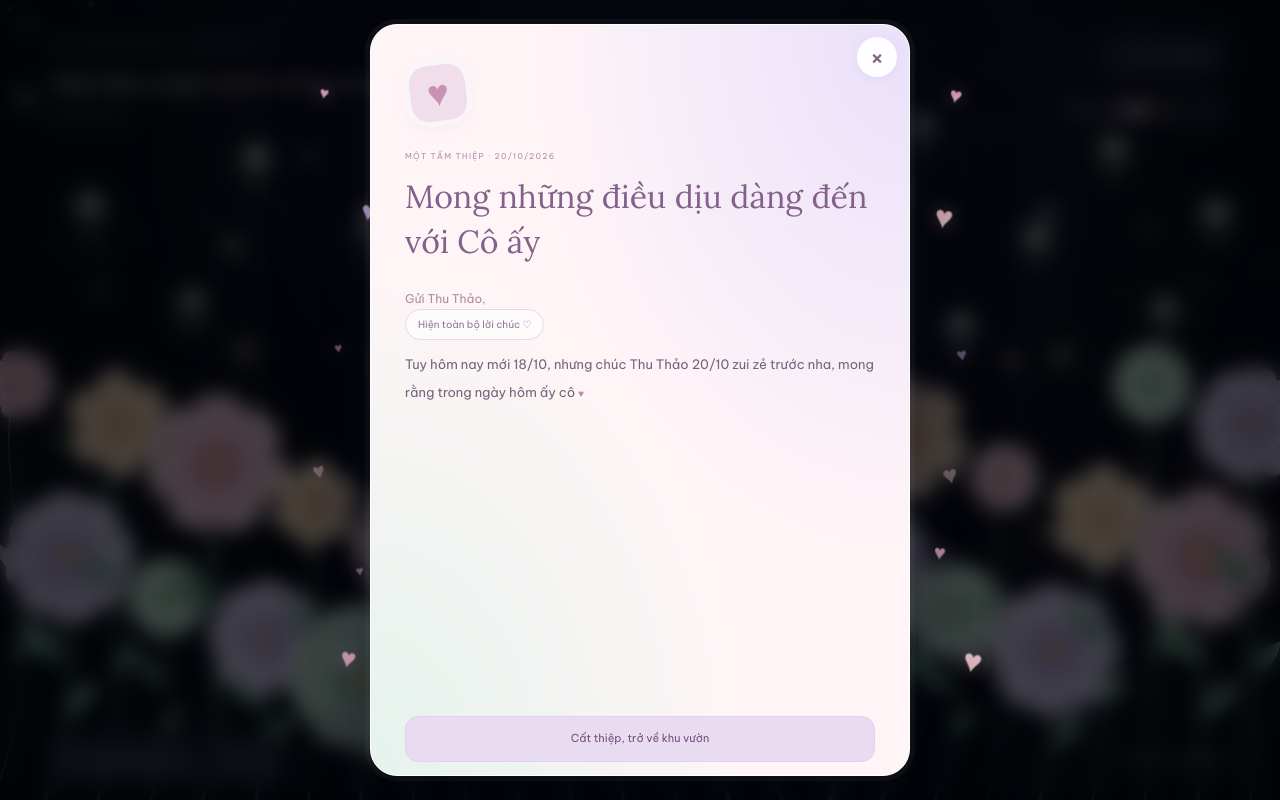
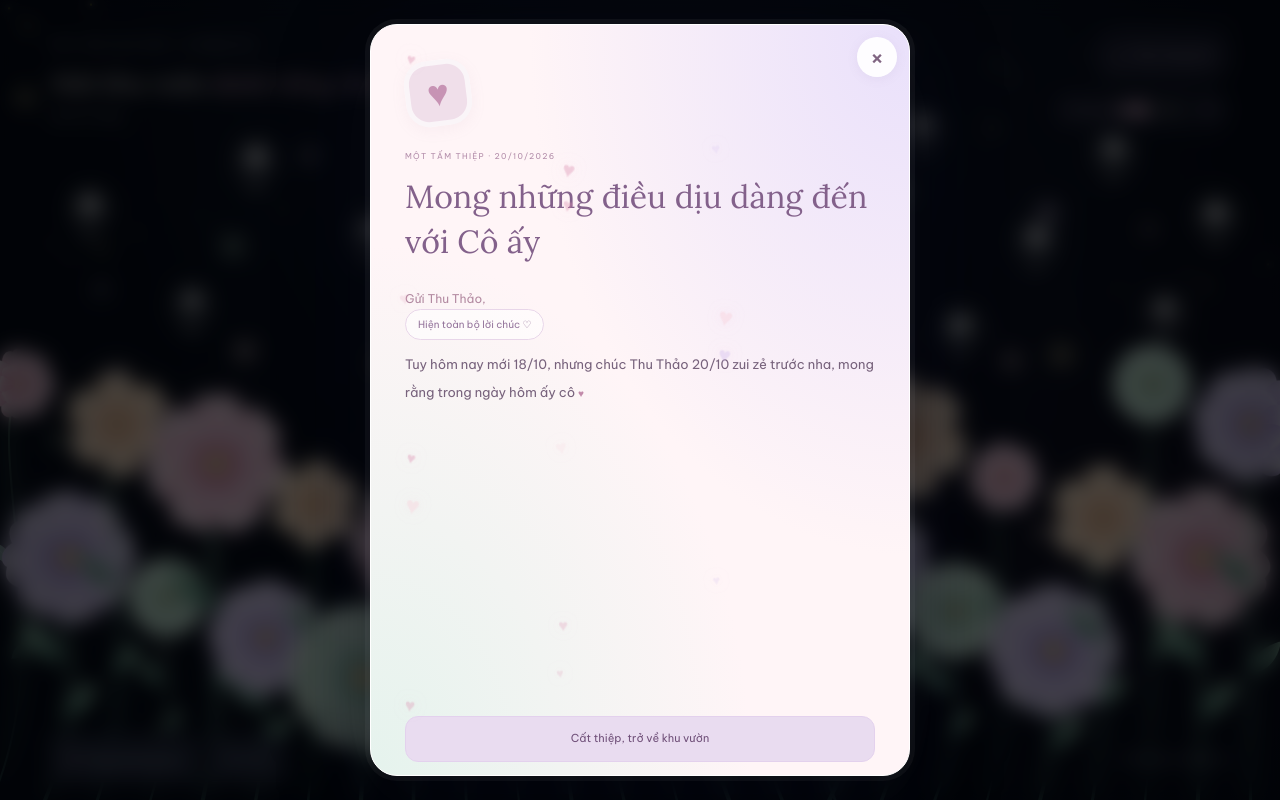
Before and after one commit to ToanTKN/khu-vuon-cho-em, a React (Vite) app: page / in a window 1280 px wide. Both pictures are taken after a click on the button "Mở hộp quà và tấm thiệp". Built offline with nearby package versions, Linux system fonts and the light colour scheme.

Commit message:
Float pastel hearts across the letter surface

```diff
--- a/src/App.tsx
+++ b/src/App.tsx
@@ -88,6 +88,15 @@ export default function App() {
     {storageFailed && <p className="night-storage-note" role="status">Thiết bị đang chặn lưu trữ; hoa và các kỷ niệm đã ghé chỉ giữ trong lần mở này.</p>}
     {showGift && <Modal label="Tấm thiệp dành cho em" onClose={closeGift} variant="wish">
       <motion.article className="wish-card" initial={{ opacity: 0, y: 24 }} animate={{ opacity: 1, y: 0 }}>
+        <div className="wish-floating-hearts" aria-hidden="true">
+          {Array.from({ length: 14 }, (_, index) => <span key={index} style={{
+            left: `${5 + (index * 29) % 87}%`,
+            top: `${7 + (index * 19) % 88}%`,
+            fontSize: `${14 + (index % 4) * 3}px`,
+            animationDelay: `${-index * 0.85}s`,
+            animationDuration: `${5 + (index % 4)}s`,
+          }}>♥</span>)}
+        </div>
         <div className="card-flower" aria-hidden="true">♥</div>
         <span className="card-eyebrow">MỘT TẤM THIỆP · {config.giftDate}</span>
         <h2>{personal(config.cardTitle)}</h2><p className="card-recipient">Gửi {config.recipient},</p>
--- a/src/components/Modal.tsx
+++ b/src/components/Modal.tsx
@@ -50,15 +50,6 @@ export function Modal({ children, onClose, label, variant = 'default' }: {
     };
   }, [onClose]);
   return createPortal(<div className={`modal-backdrop ${variant === 'photo' ? 'photo-backdrop' : ''}`} onClick={onClose}>
-    {variant === 'wish' && <div className="wish-floating-hearts" aria-hidden="true">
-      {Array.from({ length: 12 }, (_, index) => <span key={index} style={{
-        left: `${index % 2 === 0 ? 3 + (index % 3) * 3 : 91 + (index % 3) * 2}%`,
-        top: `${14 + Math.floor(index / 2) * 14}%`,
-        fontSize: `${15 + (index % 4) * 5}px`,
-        animationDelay: `${-index * 0.85}s`,
-        animationDuration: `${5 + (index % 4)}s`,
-      }}>♥</span>)}
-    </div>}
     <motion.div initial={{ opacity: 0, y: 16 }} animate={{ opacity: 1, y: 0 }}
       className={`modal-card modal-${variant}`} ref={ref} role="dialog" aria-modal="true" aria-label={label}
       onClick={event => event.stopPropagation()}>
--- a/src/styles.css
+++ b/src/styles.css
@@ -1391,13 +1391,13 @@ h2 {
 .wish-signoff { margin:24px 0 0;text-align:center;font-family:'Lora',serif;font-size:clamp(19px,4.5vw,25px);font-style:italic;font-weight:600;color:#bd7b9e;visibility:hidden;opacity:0;transition:opacity .8s ease; }
 .wish-signoff.is-visible { visibility:visible;opacity:1; }
 .wish-signoff span { display:inline-block;margin-left:5px;color:#e59eb9; }
-.wish-floating-hearts { position:absolute;inset:0;left:50%;width:min(700px,100%);transform:translateX(-50%);pointer-events:none;overflow:hidden; }
-.wish-floating-hearts span { position:absolute;color:#efb2ca;opacity:.65;line-height:1;filter:drop-shadow(0 0 8px #e6a1c96b);animation:letter-heart-float 6s ease-in-out infinite;will-change:transform; }
+.wish-floating-hearts { position:absolute;inset:0;z-index:1;border-radius:inherit;pointer-events:none;overflow:hidden; }
+.wish-floating-hearts span { position:absolute;color:#dc8fb0;opacity:.25;line-height:1;filter:drop-shadow(0 0 6px #e6a1c940);animation:letter-heart-float 6s ease-in-out infinite;will-change:transform; }
 .wish-floating-hearts span:nth-child(3n) { color:#cfb8ed; }
 .wish-floating-hearts span:nth-child(4n) { color:#f7ccd7; }
 @keyframes letter-heart-float {
-    0%,100% { transform:translate(0,12px) rotate(-12deg) scale(.85);opacity:.35; }
-    50% { transform:translate(9px,-27px) rotate(12deg) scale(1.08);opacity:.9; }
+    0%,100% { transform:translate(0,12px) rotate(-12deg) scale(.85);opacity:.16; }
+    50% { transform:translate(9px,-27px) rotate(12deg) scale(1.08);opacity:.4; }
 }
 @media(max-width:760px) { .wish-floating-hearts span { font-size:15px !important; } }
 .music-volume { pointer-events:auto; }
```
